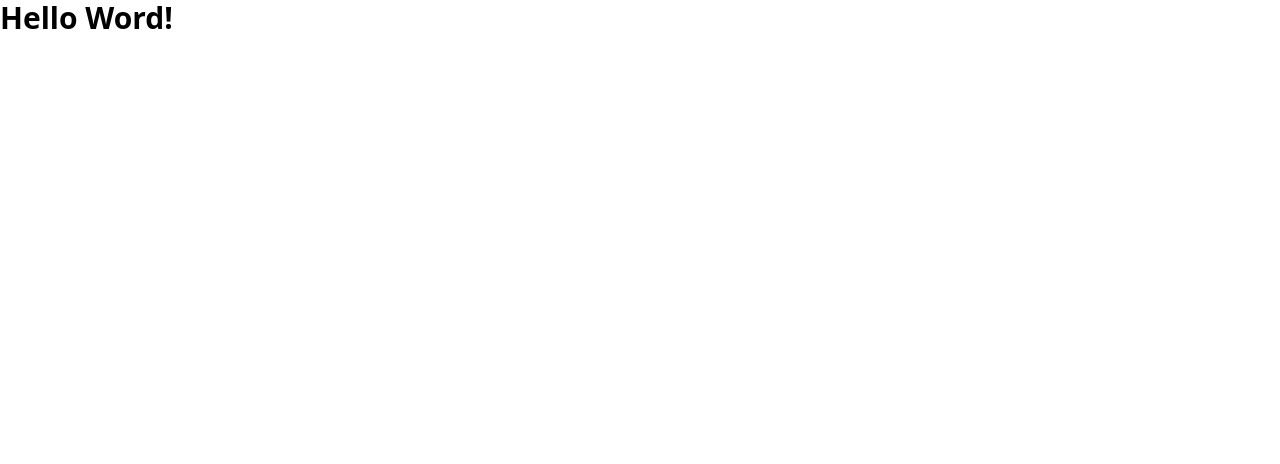
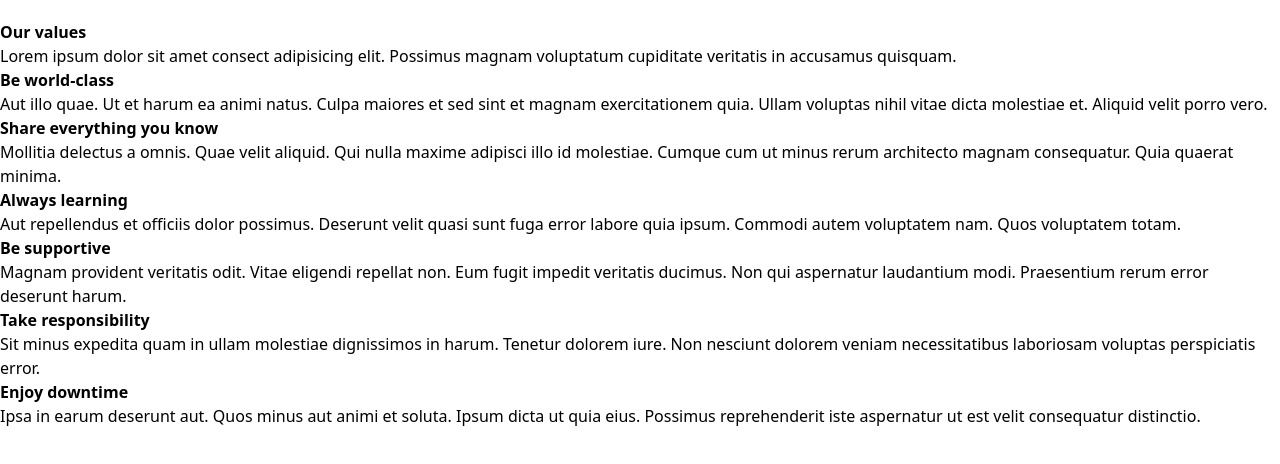
Before and after one commit to johnngondi/assignments, a plain HTML site: page index.html in a window 1280 px wide. Drawn offline with nearby package versions, Linux system fonts and the light colour scheme.

Commit message:
Added Grid Text Assignment

```diff
--- a/index.html
+++ b/index.html
@@ -6,11 +6,40 @@
   <title>Assignments</title>
   <script src="https://cdn.tailwindcss.com"></script>
 </head>
-<body>
+<body class="my-5">
 
-  <p class="text-3xl font-bold">
-    Hello Word!
-  </p>
+   <div class="">
+    <div class="">
+      <h2 class="font-bold">Our values</h2>
+      <p class="">Lorem ipsum dolor sit amet consect adipisicing elit. Possimus magnam voluptatum cupiditate veritatis in accusamus quisquam.</p>
+    </div>
+    <dl class="">
+      <div>
+        <dt class="font-semibold">Be world-class</dt>
+        <dd class="">Aut illo quae. Ut et harum ea animi natus. Culpa maiores et sed sint et magnam exercitationem quia. Ullam voluptas nihil vitae dicta molestiae et. Aliquid velit porro vero.</dd>
+      </div>
+      <div>
+        <dt class="font-semibold">Share everything you know</dt>
+        <dd class="">Mollitia delectus a omnis. Quae velit aliquid. Qui nulla maxime adipisci illo id molestiae. Cumque cum ut minus rerum architecto magnam consequatur. Quia quaerat minima.</dd>
+      </div>
+      <div>
+        <dt class="font-semibold">Always learning</dt>
+        <dd class="">Aut repellendus et officiis dolor possimus. Deserunt velit quasi sunt fuga error labore quia ipsum. Commodi autem voluptatem nam. Quos voluptatem totam.</dd>
+      </div>
+      <div>
+        <dt class="font-semibold">Be supportive</dt>
+        <dd class="">Magnam provident veritatis odit. Vitae eligendi repellat non. Eum fugit impedit veritatis ducimus. Non qui aspernatur laudantium modi. Praesentium rerum error deserunt harum.</dd>
+      </div>
+      <div>
+        <dt class="font-semibold">Take responsibility</dt>
+        <dd class="">Sit minus expedita quam in ullam molestiae dignissimos in harum. Tenetur dolorem iure. Non nesciunt dolorem veniam necessitatibus laboriosam voluptas perspiciatis error.</dd>
+      </div>
+      <div>
+        <dt class="font-semibold">Enjoy downtime</dt>
+        <dd class="">Ipsa in earum deserunt aut. Quos minus aut animi et soluta. Ipsum dicta ut quia eius. Possimus reprehenderit iste aspernatur ut est velit consequatur distinctio.</dd>
+      </div>
+    </dl>
+  </div>
 
 </body>
 </html>
```
Also changed, not shown: 1 other file.
